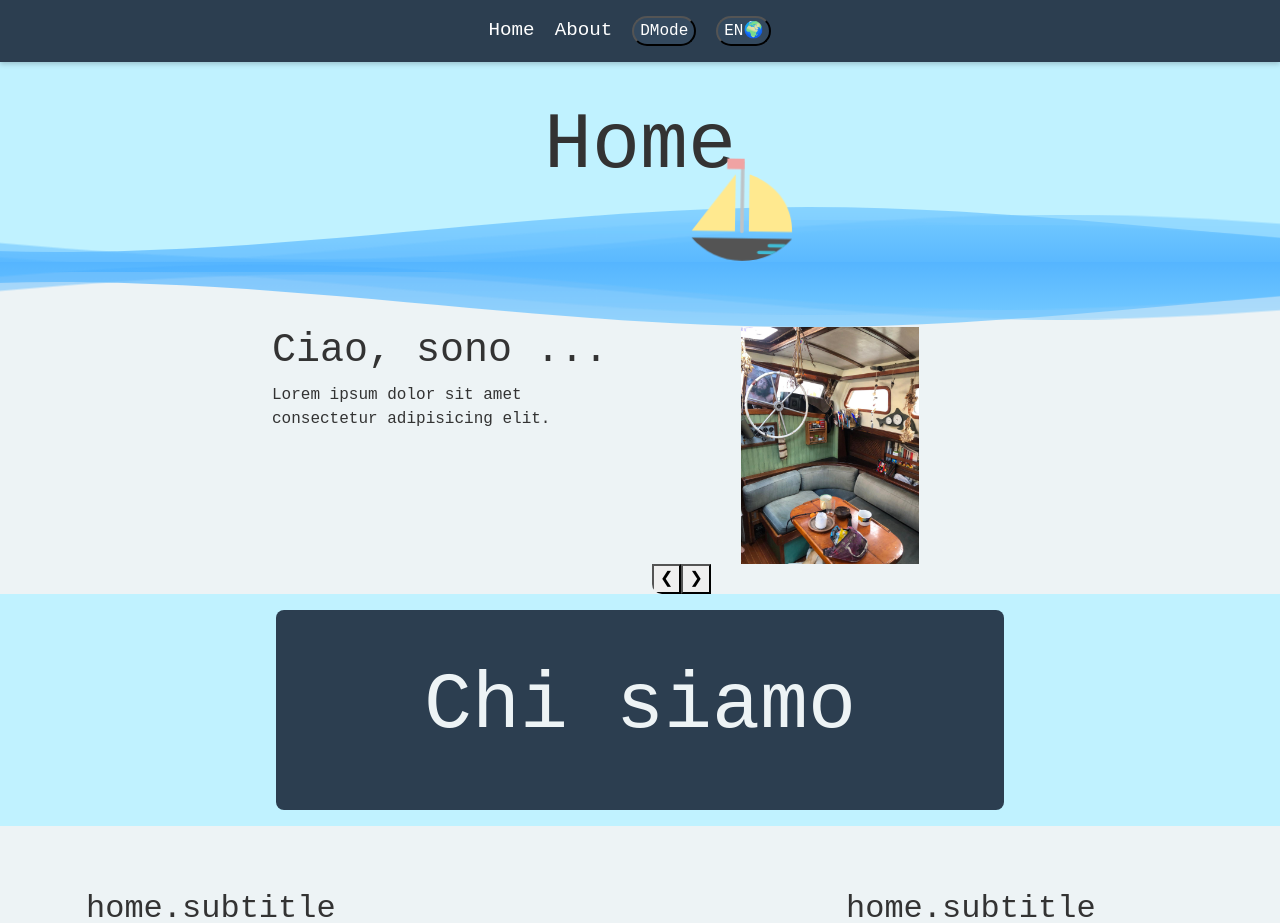
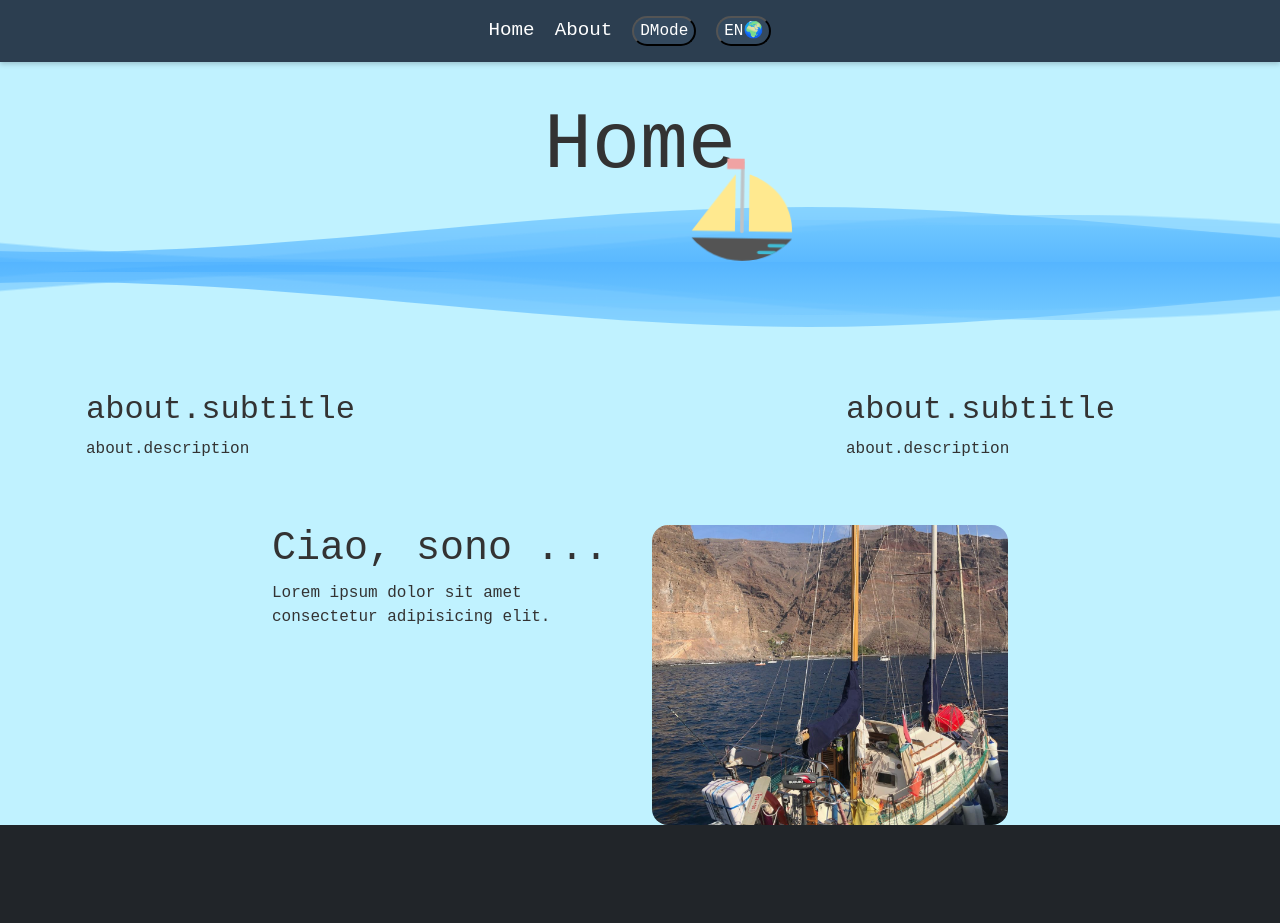
Before and after one commit to JungleKiosk/tatopanic, a Vue app: page /about in a window 1280 px wide. Shown: the top 923 px of the page. Built offline with nearby package versions, Linux system fonts and the light colour scheme.

Commit message:
refactor

```diff
--- a/src/App.vue
+++ b/src/App.vue
@@ -3,11 +3,11 @@ import Navbar from "./components/partials/Navbar.vue";
 import Wave from "./components/Wave.vue";
 import WaveMirrow from "./components/WaveMirrow.vue";
 import Footer from "./components/partials/Footer.vue";
-import Jumbo from "./components/Jumbo.vue";
+import Slider from "./components/Slider.vue";
 
 export default {
   components: {
-    Navbar, Footer, Wave, WaveMirrow, Jumbo
+    Navbar, Footer, Wave, WaveMirrow, Slider
   },
 };
 </script>
@@ -23,10 +23,9 @@ export default {
       </div>
       <Wave></Wave>
     </header>
-
     <WaveMirrow></WaveMirrow>
-    <Jumbo></Jumbo>
     <router-view />
+    <Slider></Slider>
     <Footer />
   </div>
 </template>
--- a/src/assets/scss/app/_header.scss
+++ b/src/assets/scss/app/_header.scss
@@ -2,5 +2,5 @@
 @use "./../app/_wave.scss" as *;
 
 header {
-    background-color: #0e2339;
+    background-color: #030d18;
 }
--- a/src/assets/scss/partials/_variables.scss
+++ b/src/assets/scss/partials/_variables.scss
@@ -1,9 +1,11 @@
 $primary: #1d92c0;
-$bg_body: #1d1d1d;
+$bg_body: #0e2339;
+$bg_body2: #1d1d1d;
 $dark: #333333;
 $sky_night: #2c3e50;
 $sky_day: #c0f2ff;
-$light: #edf3f5;
+$light: #c0f2ff;
+$light2: #edf3f5;
 $neutral: #aaaaaa;
 /*  */
 $glowlight: #5500ff;
--- a/src/components/Jumbo.vue
+++ b/src/components/Slider.vue
@@ -4,7 +4,7 @@ import img2 from "../assets/img/jumbo/2.jpg";
 import img3 from "../assets/img/jumbo/3.jpg";
 
 export default {
-    name: "Jumbo",
+    name: "SliderImg",
     data() {
         return {
             currentSlide: 0,
@@ -19,7 +19,7 @@ export default {
             this.currentSlide = (this.currentSlide - 1 + this.images.length) % this.images.length;
         },
         autoSlide() {
-            setInterval(this.nextSlide, 3000); // Cambia immagine ogni 3 secondi
+            setInterval(this.nextSlide, 5000); // Cambia immagine ogni 3 secondi
         }
     },
     mounted() {
@@ -37,15 +37,12 @@ export default {
             </div>
             <div class="col-12 col-lg-4">
                 <div class="carousel">
-                    <!-- Immagini -->
                     <div class="carousel-inner">
-                        <img :src="images[currentSlide]" class="carousel-image" alt="Immagine" />
+                        <img v-for="(img, index) in images" :key="index" :src="img"
+                            :class="{ active: index === currentSlide }" class="carousel-image img_jumbo rounded-4" alt="Immagine" />
                     </div>
+                </div>
 
-                    <!-- Pulsanti -->
-                    <button class="prev" @click="prevSlide">&#10094;</button>
-                    <button class="next" @click="nextSlide">&#10095;</button>
-                </div>
             </div>
         </div>
     </div>
@@ -53,18 +50,33 @@ export default {
 
 <style scoped>
 .carousel {
-    position: relative;
+    display: flex;
+    justify-content: center; /* Centra il carosello */
+    align-items: center; /* Allinea verticalmente */
     width: 100%;
-    max-width: 400px; /* Larghezza massima del carosello */
-    margin: auto;
-    overflow: hidden;
-    border-radius: 10px;
 }
 
 .carousel-inner {
-    display: flex;
-    justify-content: center;
+    position: relative;
+    width: 100%;
+    max-width: 400px; /* Imposta una larghezza massima */
+    height: 300px; /* Altezza del carosello */
 }
+
+.carousel-image {
+    position: absolute;
+    width: 100%;
+    height: 100%;
+    object-fit: cover; /* Assicura che l'immagine si adatti */
+    opacity: 0;
+    transition: opacity 1s ease-in-out;
+}
+
+/* Mostra solo l'immagine attiva */
+.carousel-image.active {
+    opacity: 1;
+}
+
 
 
 /* Pulsanti */
--- /dev/null
+++ b/src/components/main/AboutMain.vue
@@ -0,0 +1,31 @@
+<script>
+export default {
+    name: "AboutMain",
+
+};
+</script>
+
+
+<template>
+    <div class="row justify-content-center">
+        <div class="col-12 col-lg-8 p-3">
+            <h2>{{ $t('about.subtitle') }}</h2>
+            <p>{{ $t('about.description') }}</p>
+        </div>
+        <div class="col-12 col-lg-4 p-3">
+            <h2>{{ $t('about.subtitle') }}</h2>
+            <p>{{ $t('about.description') }}</p>
+        </div>
+    </div>
+    <!--1st - content -->
+    <div class="row justify-content-center">
+        <div class="col-12 col-lg-8 p-3">
+
+        </div>
+        <div class="col-12 col-lg-4 p-3">
+
+        </div>
+    </div>
+</template>
+
+<style scoped></style>
--- a/src/lang/i18n.js
+++ b/src/lang/i18n.js
@@ -13,10 +13,6 @@ const messages = {
       title: "Hi, I'm",
       txt: "IAEBCIYVEUCYVicbkhbkbiiVIYGVIYLSBAIWEBFIBibiyvgyivcweihf",
       boxbtn: "btn",
-      q1: "Where?",   // AGGIUNTO
-      q2: "When?",    // AGGIUNTO
-      q3: "Who?",     // AGGIUNTO
-      btn: "Click me"
     },
     about: {
       title: "About",
@@ -34,10 +30,6 @@ const messages = {
       title: "Ciao, sono ...",
       txt: "IAEBCIYVEUCYVicbkhbkbiiVIYGVIYLSBAIWEBFIBibiyvgyivcweihf",
       boxbtn: "btn",
-      q1: "Dove?",    // AGGIUNTO
-      q2: "Quando?",  // AGGIUNTO
-      q3: "Chi?",     // AGGIUNTO
-      btn: "Cliccami"
     },
     about: {
       title: "Chi siamo",
--- a/src/views/About.vue
+++ b/src/views/About.vue
@@ -1,50 +1,22 @@
 <script>
+import AboutMain from "../components/main/AboutMain.vue";
 
 export default {
-    name: "about",
+    name: "About",
+    components: {
+        AboutMain
+    }
 
 };
 </script>
 
 <template>
     <div>
-        <header class="header">
-            <div class="container">
-                <div class="row justify-content-center">
-                    <div class="col-12 col-lg-8 p-3">
-                        <div class="jumbotron p-5 rounded-3">
-                            <h1 class="display-1">{{ $t('about.title') }}</h1>
-                        </div>
-                    </div>
-                </div>
-            </div>
-        </header>
-
         <main class="container mt-5">
-            <!-- 1st - content -->
-            <div class="row justify-content-center">
-                <div class="col-12 col-lg-8 p-3">
-                    <h2>{{ $t('home.subtitle') }}</h2>
-                    <p>{{ $t('home.description') }}</p>
-                </div>
-                <div class="col-12 col-lg-4 p-3">
-                    <h2>{{ $t('home.subtitle') }}</h2>
-                    <p>{{ $t('home.description') }}</p>
-                </div>
-            </div>
-            <!-- 1st - content -->
-            <div class="row justify-content-center">
-                <div class="col-12 col-lg-8 p-3">
-
-                </div>
-                <div class="col-12 col-lg-4 p-3">
-
-                </div>
-            </div>
+            <AboutMain></AboutMain>
         </main>
 
-        <Footer></Footer>
     </div>
 </template>
 
-<style></style>
+<style scoped></style>
```
